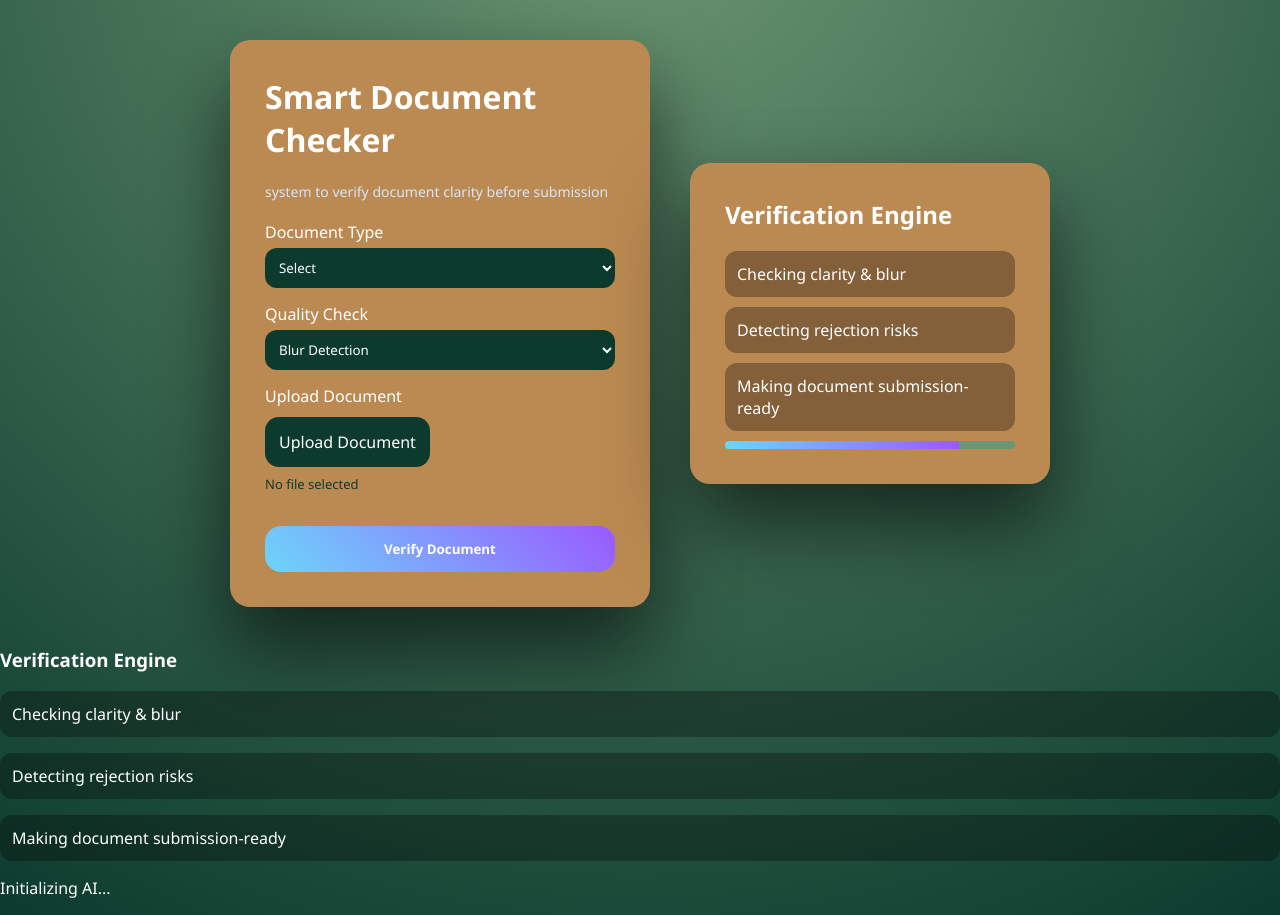
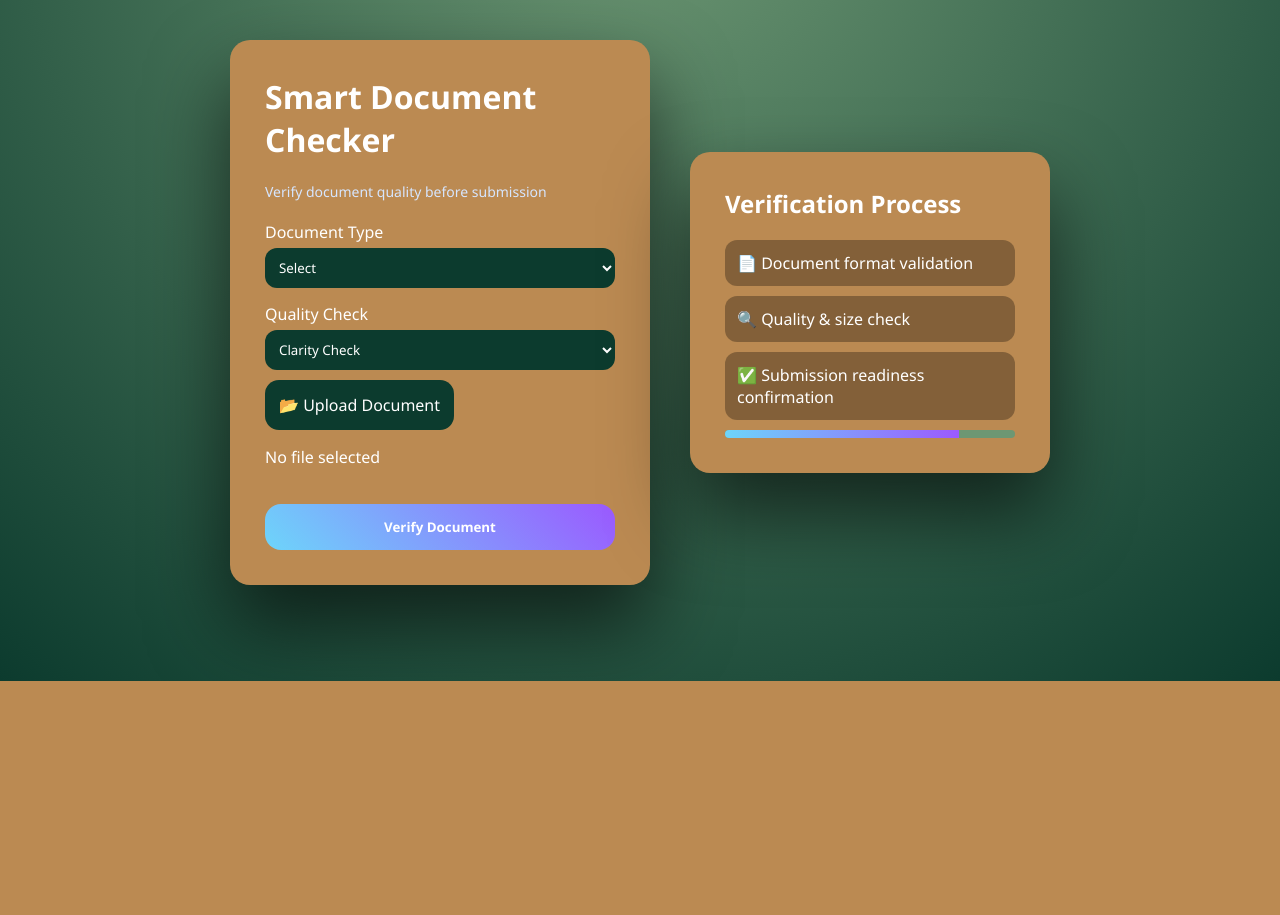
Before and after one commit to itsjaydwivedi-lang/smart-document-checker, a Flask app: template templates/index.html in a window 1280 px wide. Shown: the part 119-1034 px from the top of the page. After the commit the page ends 800 px from the top, so only its background shows below. Run offline with Flask 3, Linux system fonts and the light colour scheme; the template is opened without the code that fills it, so the values that code supplies are empty.

Commit message:
Update index.html

```diff
--- a/templates/index.html
+++ b/templates/index.html
@@ -3,7 +3,7 @@
 <head>
     <meta charset="UTF-8">
     <title>Docification | Smart Document Checker</title>
-    <link rel="stylesheet" href="css/style.css">
+    <link rel="stylesheet" href="{{ url_for('static', filename='style.css') }}">
 </head>
 <body>
 
@@ -15,12 +15,12 @@
 
     <div class="card">
         <h1>Smart Document Checker</h1>
-        <p class="subtitle">system to verify document clarity before submission</p>
+        <p class="subtitle">Verify document quality before submission</p>
 
-        <form method="POST" enctype="multipart/form-data" id="docForm">
+        <form method="POST" enctype="multipart/form-data">
 
             <label>Document Type</label>
-            <select name="doc_type" required>
+            <select required>
                 <option value="">Select</option>
                 <option>Certificate</option>
                 <option>ID Proof</option>
@@ -28,31 +28,27 @@
             </select>
 
             <label>Quality Check</label>
-            <select name="quality" required>
-                <option>Blur Detection</option>
+            <select required>
+                <option>Clarity Check</option>
                 <option>Brightness Check</option>
             </select>
 
-            <label>Upload Document</label>
             <label class="upload-box">
-                 Upload Document
+                📂 Upload Document
                 <input type="file" name="documents" hidden required>
             </label>
-            <p class="file-name" id="file-name">No file selected</p>
 
-            <button type="button" class="verify-btn" id="verifyBtn">
-                 Verify Document
-            </button>
+            <p id="file-name">No file selected</p>
 
+            <button type="submit" class="verify-btn">Verify Document</button>
         </form>
     </div>
 
     <div class="card info">
-        <h2> Verification Engine</h2>
-
-        <div class="step"> Checking clarity & blur</div>
-        <div class="step"> Detecting rejection risks</div>
-        <div class="step"> Making document submission-ready</div>
+        <h2>Verification Process</h2>
+        <div class="step">📄 Document format validation</div>
+        <div class="step">🔍 Quality & size check</div>
+        <div class="step">✅ Submission readiness confirmation</div>
 
         <div class="progress">
             <div class="progress-bar"></div>
@@ -61,23 +57,6 @@
 
 </div>
 
-
-<div id="Popup" class="-popup hidden">
-    <div class="-popup-content">
-        <h3>Verification Engine</h3>
-
-        <p class="step"> Checking clarity & blur</p>
-        <p class="step"> Detecting rejection risks</p>
-        <p class="step"> Making document submission-ready</p>
-
-        <div class="progress-container">
-            <div class="progress-bar" id="progressBar"></div>
-        </div>
-
-        <p id="progressText">Initializing AI...</p>
-    </div>
-</div>
-
 <script src="{{ url_for('static', filename='script.js') }}"></script>
 </body>
 </html>
```
